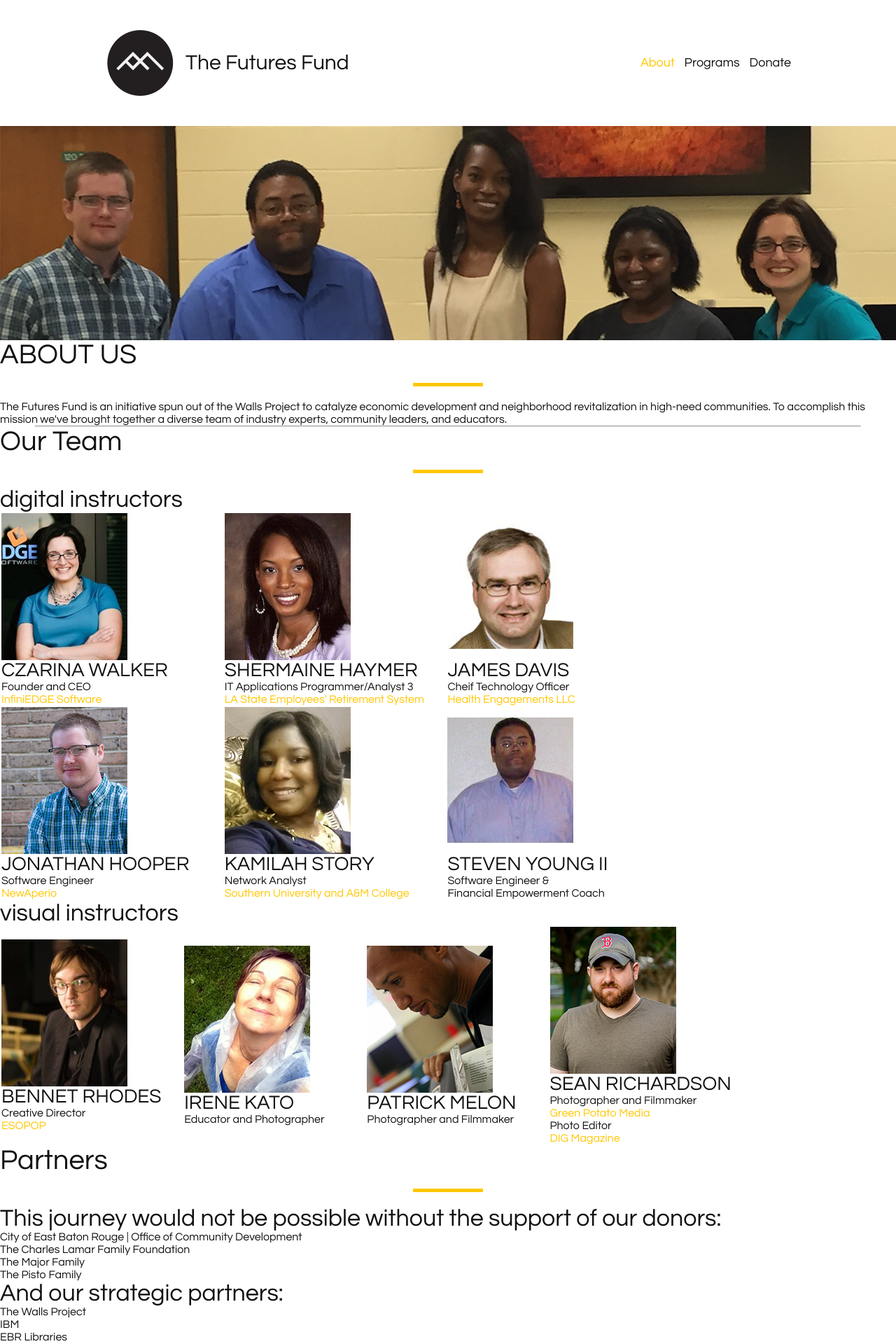
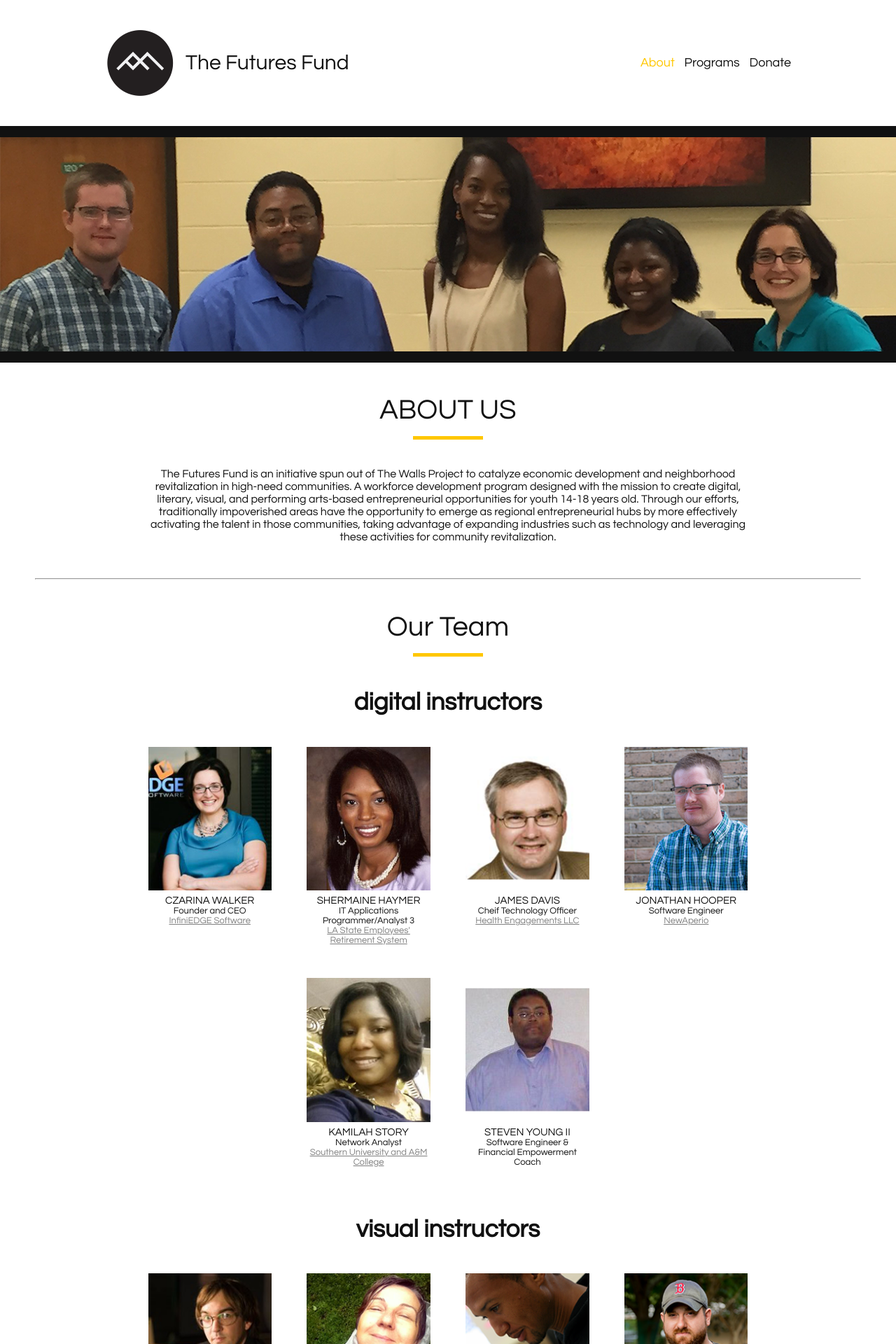
Before and after one commit to TheFuturesFund/thefuturesfund.github.io, a Jekyll site: the page built from about.html, in a window 1280 px wide. Shown: the top 1920 px of the page at 70% size. Built offline with Jekyll 4.4.1, drawn with Linux system fonts in a browser that asks for light colours; nearby versions of some CDN libraries.

Commit message:
Setup about styles
This commit adds styles for the the about page.

Most of this is recycled. The exception is the instructor table.
That is now a collection of divs and is able to resize in reponse to
the screen size.

```diff
--- a/_sass/_about.scss
+++ b/_sass/_about.scss
@@ -33,14 +33,16 @@
   }
 }
 
-.about-instructor-table {
+.instructor-cell {
+  display: inline-block;
   text-align: center;
-  width: 950px;
+  vertical-align: top;
   margin: auto;
-  td {
-    padding: 12.5px;
-    vertical-align: top;
+  width: 18%;
+  padding: 2.4%;
+
   h3 {
+    margin-top: 7px;
     line-height: 15px;
     font-size: 15px;
   }
@@ -56,8 +58,19 @@
     text-decoration: underline;
   }
 }
+
+@media (max-width: $width-breakpoint) {
+  .instructor-cell {
+    width: 40%;
+    display: inline-block;
+    margin: 20px 0px;
+  }
 }
 
-.about-instructor-image {
-  margin: 10px;
+@media (max-width: 600px) {
+  .instructor-cell {
+    width: 100%;
+    display: block;
+    margin: 20px 0px;
   }
+}
--- a/about.html
+++ b/about.html
@@ -3,15 +3,15 @@ layout: default
 permalink: /about/
 ---
 
+<div class="promo-deck-header"></div>
 <img src='/img/about-instructor-banner.png' id='about-instructor-banner'>
+<div class="promo-deck-header"></div>
 
 <div class='about-container' id='about-header'>
   <h1>ABOUT US</h1>
   <div class='yellow-bar'></div>
   <p>
-    The Futures Fund is an initiative spun out of the Walls Project to catalyze economic development
-    and neighborhood revitalization in high-need communities. To accomplish this mission we've
-    brought together a diverse team of industry experts, community leaders, and educators.
+The Futures Fund is an initiative spun out of The Walls Project to catalyze economic development and neighborhood revitalization in high-need communities. A workforce development program designed with the mission to create digital, literary, visual, and performing arts-based entrepreneurial opportunities for youth 14-18 years old. Through our efforts, traditionally impoverished areas have the opportunity to emerge as regional entrepreneurial hubs by more effectively activating the talent in those communities, taking advantage of expanding industries such as technology and leveraging these activities for community revitalization.
   </p>
 </div>
 
@@ -21,88 +21,82 @@ permalink: /about/
   <h1>Our Team</h1>
   <div class='yellow-bar'></div>
   <h2>digital instructors</h2>
-  <table class='about-instructor-table'>
-    <tr>
-      <td width='30%'>
+
+  <div class="container">
+    <div class='instructor-cell'>
       <img src='/img/instructor/czarina.png' class='about-instructor-image'>
       <h3>CZARINA WALKER</h3>
       <p>
         Founder and CEO<br/>
         <a>InfiniEDGE Software</a>
       </p>
-      </td>
-      <td width='30%'>
+    </div>
+    <div class='instructor-cell'>
       <img src='/img/instructor/shermaine.png' class='about-instructor-image'>
       <h3>SHERMAINE HAYMER</h3>
       <p>
         IT Applications Programmer/Analyst 3<br/>
         <a>LA State Employees' Retirement System</a>
       </p>
-      </td>
-      <td width='30%'>
+    </div>
+    <div class='instructor-cell'>
       <img src='/img/instructor/james.png' class='about-instructor-image'>
       <h3>JAMES DAVIS</h3>
         <p>
         Cheif Technology Officer<br/>
         <a>Health Engagements LLC</a>
       </p>
-      </td>
-    </tr>
-    <tr>
-      <td width='30%'>
+    </div>
+    <div class='instructor-cell'>
       <img src='/img/instructor/jonathan.png' class='about-instructor-image'>
       <h3>JONATHAN HOOPER</h3>
       <p>
         Software Engineer<br/>
         <a>NewAperio</a>
       </p>
-      </td>
-      <td width='30%'>
+    </div>
+    <div class='instructor-cell'>
       <img src='/img/instructor/kamilah.png' class='about-instructor-image'>
       <h3>KAMILAH STORY</h3>
       <p>
         Network Analyst<br/>
         <a>Southern University and A&M College</a>
       </p>
-      </td>
-      <td width='30%'>
+    </div>
+    <div class='instructor-cell'>
       <img src='/img/instructor/steven.png' class='about-instructor-image'>
       <h3>STEVEN YOUNG II</h3>
       <p>
         Software Engineer &<br/>
         Financial Empowerment Coach
       </p>
-      </td>
-    </tr>
-  </table>
+    </div>
 
     <h2>visual instructors</h2>
 
-  <table class='about-instructor-table'>
-    <tr>
-      <td width='25%'>
+    <div class='instructor-cell'>
       <img src='/img/instructor/bennet.png' class='about-instructor-image'>
       <h3>BENNET RHODES</h3>
       <p>
         Creative Director<br/>
         <a>ESOPOP</a>
       </p>
-      </td>
-      <td width='25%'>
+    </div>
+    <div class='instructor-cell'>
       <img src='/img/instructor/irene.png' class='about-instructor-image'>
       <h3>IRENE KATO</h3>
       <p>
         Educator and Photographer
       </p>
-      </td>
-      <td width='25%'>
+    </div>
+    <div class='instructor-cell'>
       <img src='/img/instructor/patrick.png' class='about-instructor-image'>
       <h3>PATRICK MELON</h3>
       <p>
         Photographer and Filmmaker
       </p>
-      </td>
-      <td width='25%'>
+    </div>
+    <div class='instructor-cell'>
       <img src='/img/instructor/sean.png' class='about-instructor-image'>
       <h3>SEAN RICHARDSON</h3>
       <p>
@@ -113,9 +107,8 @@ permalink: /about/
         Photo Editor<br/>
         <a>DIG Magazine</a>
       </p>
-      </td>
-    </tr>
-  </table>
+    </div>
+  </div>
 </div>
 
 <div class='about-container' id='about-partners'>
--- a/css/main.scss
+++ b/css/main.scss
@@ -35,6 +35,7 @@ $red-color:    #e84f3d;
 @import "header";
 @import "promo-deck";
 @import "index";
+@import "about";
 @import "programs";
 @import "donate";
 @import "donate-block";
```
Lines whose indentation alone changed are shown as unchanged.
